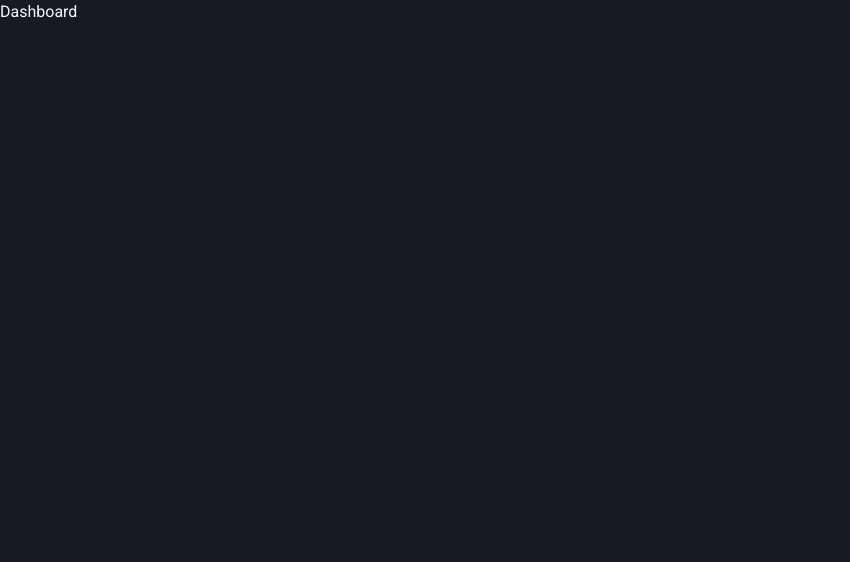
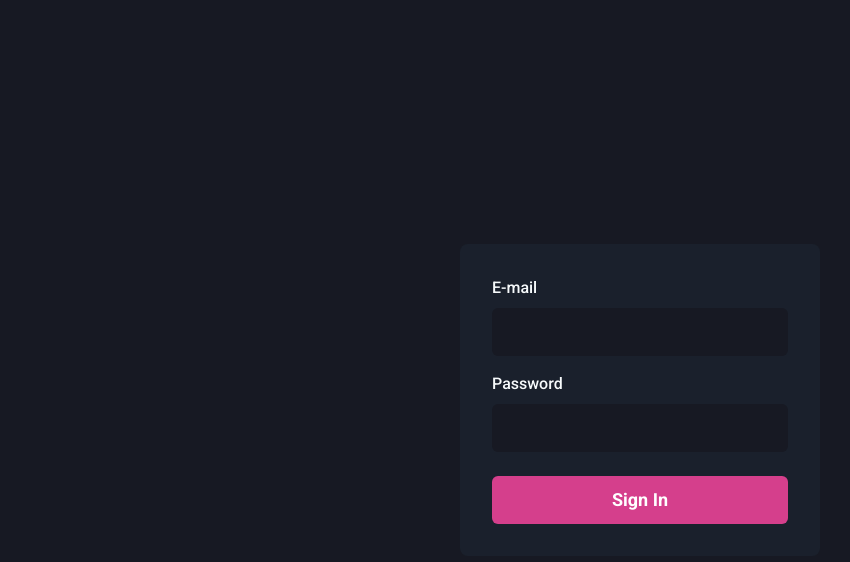
Before and after one commit to mottapng/next-dashboard, a Next.js app: page / in a window 1280 px wide. Shown: the top 562 px of the page, without its empty margins (0-850 px from the left). Built offline with nearby package versions, Linux system fonts and the light colour scheme.

Commit message:
sign in page/input component

```diff
--- /dev/null
+++ b/src/components/Form/Input.tsx
@@ -0,0 +1,28 @@
+import { FormControl, FormLabel, Input as ChakraInput, InputProps as ChakraInputProps } from "@chakra-ui/react";
+
+interface InputProps extends ChakraInputProps {
+  name: string;
+  label?: string;
+}
+
+export function Input({ name, label, ...rest }: InputProps) {
+  return (
+    <FormControl>
+      {!!label && <FormLabel htmlFor={name}>{label}</FormLabel>}
+      <ChakraInput
+        id={name}
+        name={name}
+        focusBorderColor="pink.500"
+        bg="gray.900"
+        variant="filled"
+        _hover={{
+          bgColor:
+            'gray.900'
+        }}
+        size="lg"
+        autoComplete="off"
+        {...rest}
+      />
+    </FormControl>
+  )
+}
--- a/src/pages/index.tsx
+++ b/src/pages/index.tsx
@@ -1,5 +1,19 @@
-export default function Home() {
+import { Button, Flex, Stack } from '@chakra-ui/react'
+import { Input } from '../components/Form/Input'
+
+export default function SignIn() {
   return (
-    <h1>Dashboard</h1>
+    <Flex w="100vw" h="100vh" align="center" justify="center">
+      <Flex as="form" w="100%" maxWidth={360} bg="gray.800" p={8} borderRadius={8} flexDir="column">
+        <Stack spacing={4}>
+
+          <Input name="email" label="E-mail" type="email" />
+          <Input name="password" label="Password" type="password" />
+
+        </Stack>
+        <Button type="submit" mt="6" colorScheme="pink" size="lg">Sign In</Button>
+
+      </Flex>
+    </Flex>
   )
 }
```
